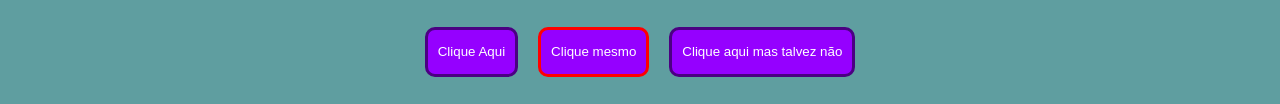
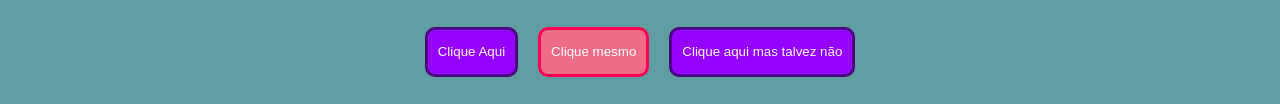
Before and after one commit to laissayuri/aula02hack, a plain HTML site: page index.html in a window 1280 px wide. Shown: the part 1041-1145 px from the top of the page. Drawn offline with nearby package versions, Linux system fonts and the light colour scheme.

Commit message:
Site com cor alterada

```diff
--- a/styles.css
+++ b/styles.css
@@ -3,7 +3,7 @@ font-family: 'Source Sans Pro', sans-serif;*/
 
 body{
     margin: 0;
-    background-color: aquamarine;
+    background-color: rgb(185, 245, 225);
     font-family: 'Source Sans Pro', sans-serif;
 }
 
@@ -98,7 +98,8 @@ button{
 
 
 #especial{
-    border: solid red 3px;
+    border: solid rgb(255, 0, 85) 3px;
+    background-color: rgb(240, 107, 133);
 }
 
 footer{
```
